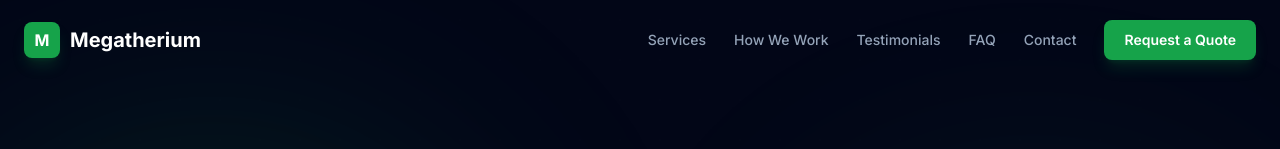
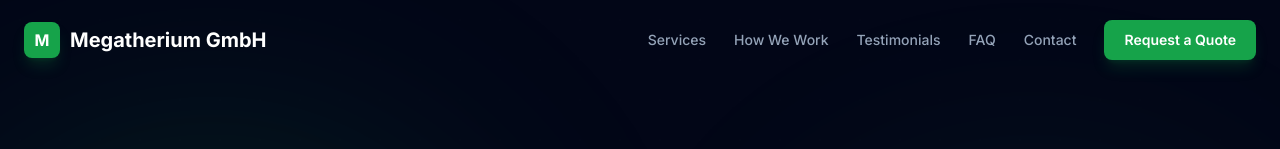
Before and after one commit to dngarleita/company-website, a React (Vite) app: page / in a window 1280 px wide. Shown: the top 149 px of the page. Built offline with nearby package versions, Linux system fonts and the light colour scheme.

Commit message:
chore: Update UI and company name

```diff
--- a/index.html
+++ b/index.html
@@ -4,8 +4,8 @@
     <meta charset="UTF-8" />
     <meta name="viewport" content="width=device-width, initial-scale=1.0" />
 
-    <title>Megatherium | Software Engineering, Cloud & DevOps, AI Integration</title>
-    <meta name="description" content="Megatherium helps companies ship robust software, automate cloud infrastructure, and integrate AI into everyday workflows. Project delivery and expert placement across Europe." />
+    <title>Megatherium GmbH | Software Engineering, Cloud & DevOps, AI Integration</title>
+    <meta name="description" content="Megatherium GmbH helps companies ship robust software, automate cloud infrastructure, and integrate AI into everyday workflows. Project delivery and expert placement across Europe." />
 
     <!-- Canonical -->
     <link rel="canonical" href="https://megatherium.eu/" />
@@ -13,9 +13,9 @@
     <!-- Open Graph -->
     <meta property="og:type" content="website" />
     <meta property="og:url" content="https://megatherium.eu/" />
-    <meta property="og:title" content="Megatherium | Software Engineering, Cloud & DevOps, AI Integration" />
+    <meta property="og:title" content="Megatherium GmbH | Software Engineering, Cloud & DevOps, AI Integration" />
     <meta property="og:description" content="We build software your team will actually maintain. Project delivery and expert placement for backend engineering, cloud automation, and enterprise AI." />
-    <meta property="og:site_name" content="Megatherium" />
+    <meta property="og:site_name" content="Megatherium GmbH" />
     <meta property="og:locale" content="en_US" />
     <meta property="og:image" content="https://megatherium.eu/og-image.png" />
     <meta property="og:image:width" content="1200" />
@@ -23,7 +23,7 @@
 
     <!-- Twitter / X -->
     <meta name="twitter:card" content="summary_large_image" />
-    <meta name="twitter:title" content="Megatherium | Software Engineering, Cloud & DevOps, AI Integration" />
+    <meta name="twitter:title" content="Megatherium GmbH | Software Engineering, Cloud & DevOps, AI Integration" />
     <meta name="twitter:description" content="We build software your team will actually maintain. Project delivery and expert placement for backend engineering, cloud automation, and enterprise AI." />
     <meta name="twitter:image" content="https://megatherium.eu/og-image.png" />
 
@@ -45,7 +45,7 @@
     {
       "@context": "https://schema.org",
       "@type": "ProfessionalService",
-      "name": "Megatherium",
+      "name": "Megatherium GmbH",
       "url": "https://megatherium.eu",
       "description": "Tech agency specializing in software engineering, cloud & DevOps modernization, and enterprise AI integration.",
       "areaServed": "Europe",
--- a/src/components/FAQ.tsx
+++ b/src/components/FAQ.tsx
@@ -43,7 +43,7 @@ function FAQItem({ question, answer }: { question: string; answer: string }) {
       <button
         type="button"
         onClick={() => setOpen(!open)}
-        className="w-full flex items-center justify-between py-5 text-left group"
+        className="w-full flex items-center justify-between py-5 text-left group cursor-pointer"
         aria-expanded={open}
         aria-controls={answerId}
       >
--- a/src/components/Footer.tsx
+++ b/src/components/Footer.tsx
@@ -5,11 +5,11 @@ export default function Footer() {
         <div className="flex flex-col md:flex-row items-center justify-between gap-6">
           {/* Logo */}
           <div className="flex items-center gap-2">
-            <div className="w-7 h-7 rounded-md bg-primary-600 flex items-center justify-center">
-              <span className="text-white font-bold text-xs">M</span>
-            </div>
-            <span className="text-lg font-bold text-white">Megatherium</span>
+          <div className="w-7 h-7 rounded-md bg-primary-600 flex items-center justify-center">
+            <span className="text-white font-bold text-xs">M</span>
           </div>
+          <span className="text-lg font-bold text-white">Megatherium GmbH</span>
+        </div>
 
           {/* Links */}
           <div className="flex flex-wrap justify-center items-center gap-x-8 gap-y-3 text-sm">
@@ -29,7 +29,7 @@ export default function Footer() {
 
           {/* Copyright */}
           <p className="text-neutral-600 text-sm">
-            &copy; {new Date().getFullYear()} Megatherium. All rights reserved.
+            &copy; {new Date().getFullYear()} Megatherium GmbH. All rights reserved.
           </p>
         </div>
       </div>
--- a/src/components/Navbar.tsx
+++ b/src/components/Navbar.tsx
@@ -52,7 +52,7 @@ export default function Navbar() {
             <span className="text-white font-bold text-base">M</span>
           </div>
           <span className="text-xl font-bold text-white group-hover:text-primary-400 transition-colors">
-            Megatherium
+            Megatherium GmbH
           </span>
         </a>
 
--- a/src/components/Services.tsx
+++ b/src/components/Services.tsx
@@ -149,7 +149,7 @@ export default function Services() {
                     />
                     <div>
                       <p className="text-white font-semibold">{service.title} Lead</p>
-                      <p className="text-neutral-500 text-sm">Megatherium</p>
+                      <p className="text-neutral-500 text-sm">Megatherium GmbH</p>
                     </div>
                   </div>
                   <div className="px-6 pb-6">
--- a/src/components/Testimonials.tsx
+++ b/src/components/Testimonials.tsx
@@ -3,7 +3,7 @@ import { motion } from 'framer-motion'
 const testimonials = [
   {
     quote:
-      'Megatherium took our fragmented legacy PHP system and turned it into something our team actually enjoys working on. The architecture is clean, the tests pass, and onboarding new developers went from three weeks to three days.',
+      'Megatherium GmbH took our fragmented legacy PHP system and turned it into something our team actually enjoys working on. The architecture is clean, the tests pass, and onboarding new developers went from three weeks to three days.',
     name: 'Martin Keller',
     role: 'CTO, FinanceFlow GmbH',
     image: 'https://randomuser.me/api/portraits/men/52.jpg',
@@ -17,7 +17,7 @@ const testimonials = [
   },
   {
     quote:
-      'We had AI pilots in three departments, all running differently. Megatherium unified everything into a single workflow framework with proper governance. Our compliance team is happy, and our staff processes twice the volume with the same headcount.',
+      'We had AI pilots in three departments, all running differently. Megatherium GmbH unified everything into a single workflow framework with proper governance. Our compliance team is happy, and our staff processes twice the volume with the same headcount.',
     name: 'Thomas Weber',
     role: 'Head of Operations, DataBridge AG',
     image: 'https://randomuser.me/api/portraits/men/62.jpg',
--- a/src/components/WhyUs.tsx
+++ b/src/components/WhyUs.tsx
@@ -108,7 +108,7 @@ export default function WhyUs() {
             transition={{ duration: 0.6 }}
           >
             <span className="text-primary-400 font-semibold text-sm tracking-wide uppercase">
-              Why Megatherium
+              Why Megatherium GmbH
             </span>
           <h2 className="mt-3 text-3xl md:text-4xl font-bold text-white tracking-tight">
             Built for teams that need delivery discipline, not extra noise
```
